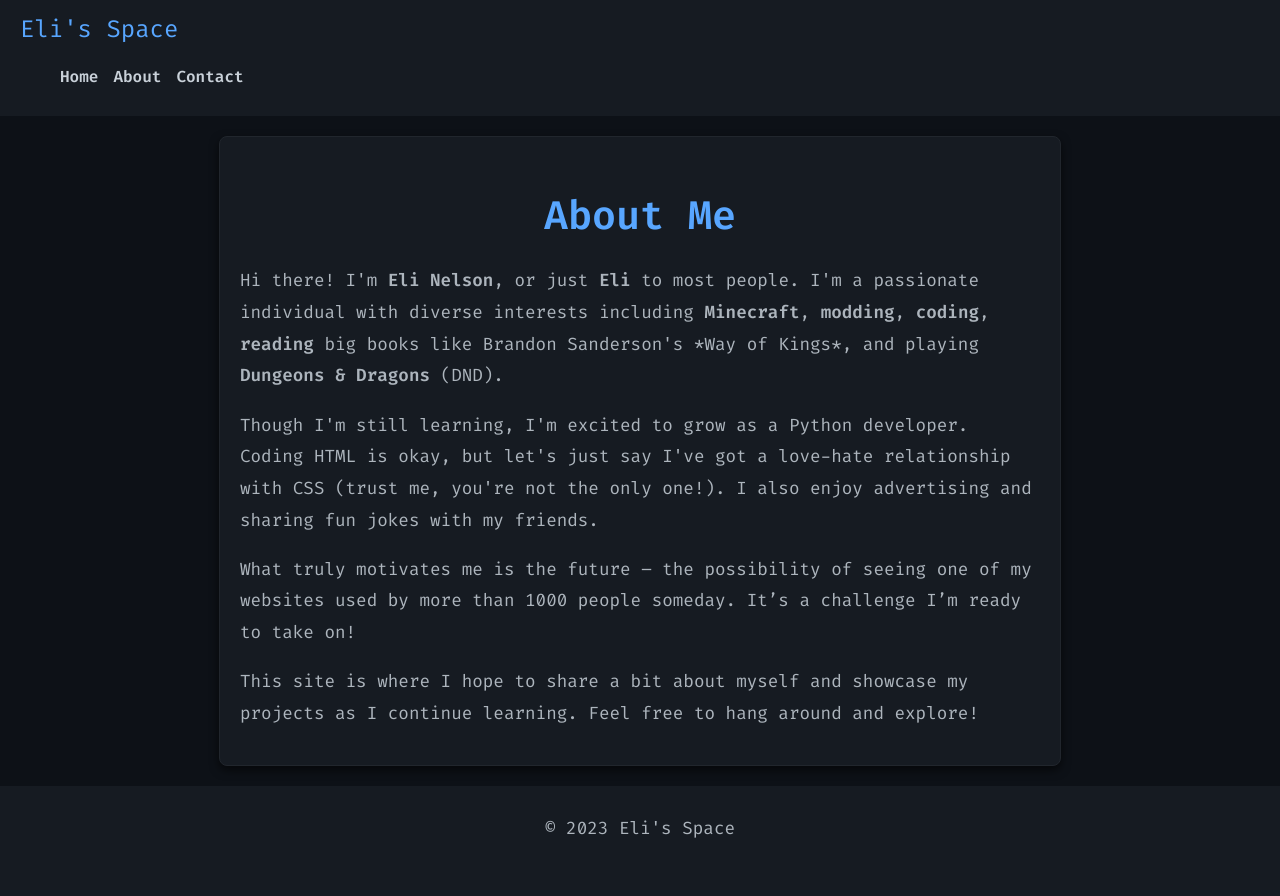
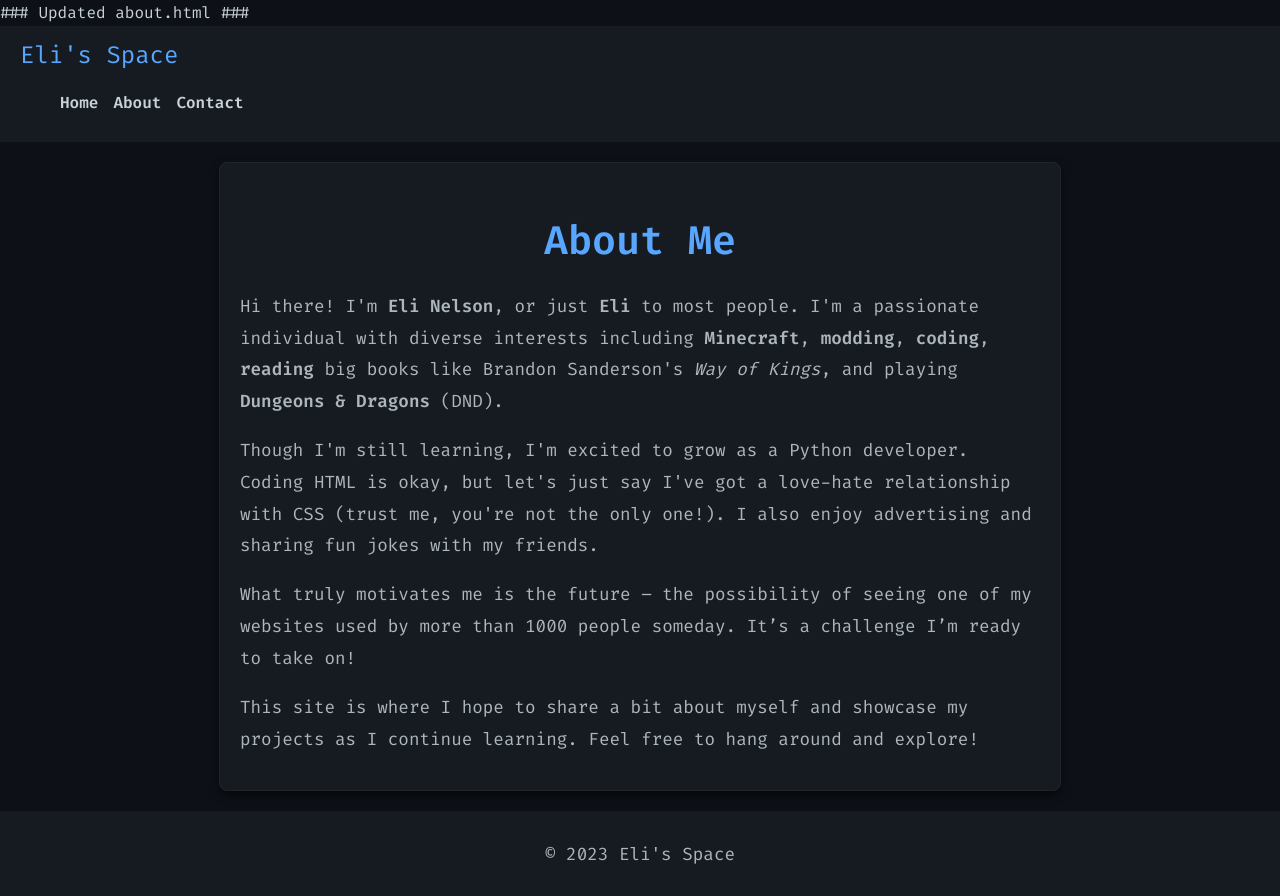
Before and after one commit to Papaya-Voldemort/Get-to-know-me, a Flask app: page /about in a window 1280 px wide. Before the commit the page ends 838 px from the top, so only its background shows below. Run offline with Flask 3, Linux system fonts and the light colour scheme.

Commit message:
Update about.html

```diff
--- a/templates/about.html
+++ b/templates/about.html
@@ -1,7 +1,8 @@
+### Updated about.html ###
 <!DOCTYPE html>
 <html lang="en">
 <head>
-    <link rel="stylesheet" href="/static/styles.css">
+    <link rel="stylesheet" href="{{ url_for('static', filename='styles.css') }}">
     <meta charset="UTF-8">
     <meta name="viewport" content="width=device-width, initial-scale=1.0">
     <title>About Me</title>
@@ -23,7 +24,7 @@
         <h1>About Me</h1>
         <p>
             Hi there! I'm <strong>Eli Nelson</strong>, or just <strong>Eli</strong> to most people. I'm a passionate individual with diverse interests including <strong>Minecraft</strong>, <strong>modding</strong>,
-            <strong>coding</strong>, <strong>reading</strong> big books like Brandon Sanderson's *Way of Kings*, and playing <strong>Dungeons & Dragons</strong> (DND).
+            <strong>coding</strong>, <strong>reading</strong> big books like Brandon Sanderson's <em>Way of Kings</em>, and playing <strong>Dungeons & Dragons</strong> (DND).
         </p>
         <p>
             Though I'm still learning, I'm excited to grow as a Python developer.
```
